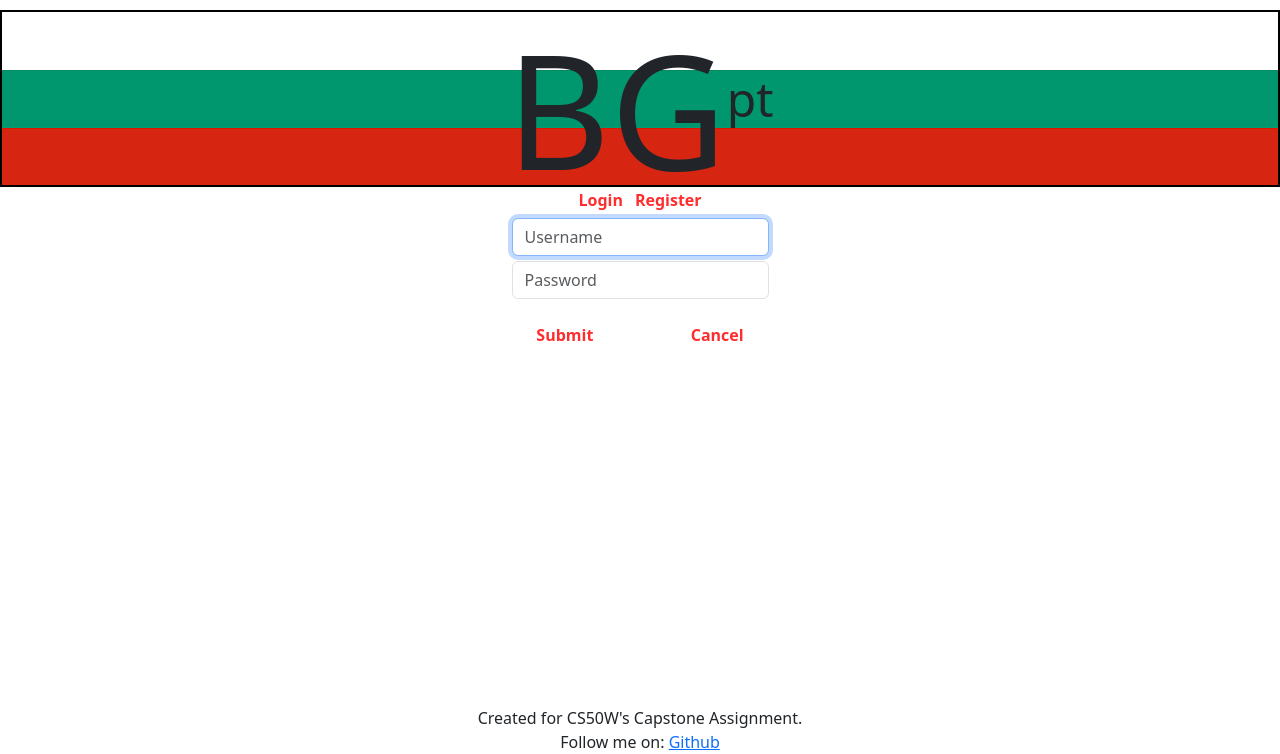
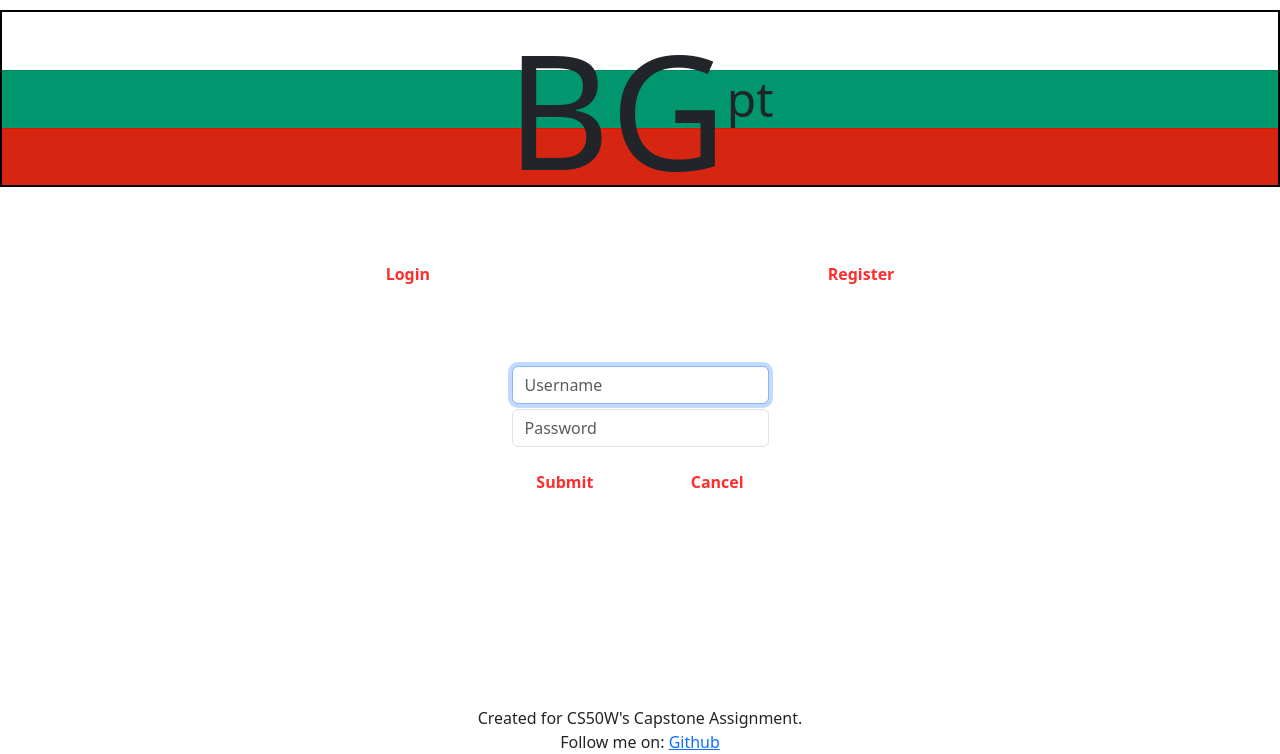
Before and after one commit to dermotbg/CS50W_final_project, a Django app: page /login in a window 1280 px wide. Shown: the part 46-800 px from the top of the page. Run offline with Django 4.2, Linux system fonts and the light colour scheme.

Commit message:
centre login/reg forms

```diff
--- a/BGpt/static/BGpt/styles.css
+++ b/BGpt/static/BGpt/styles.css
@@ -35,6 +35,12 @@ body .btn-sec:hover {
   background-color: #ff2d2d;
   color: #ffffff;
 }
+body #cont-cont {
+  display: flex;
+  flex-direction: column;
+  justify-content: space-evenly;
+  min-height: 50vh;
+}
 body #register-cont {
   display: none;
   flex-direction: column;
@@ -64,6 +70,9 @@ body .btn-cont {
 }
 body .btn-cont a {
   text-decoration: none;
+}
+body .log {
+  justify-content: space-evenly;
 }
 body .btn-reg {
   justify-content: space-between;
--- a/BGpt/static/BGpt/styles.scss
+++ b/BGpt/static/BGpt/styles.scss
@@ -50,6 +50,12 @@ body{
     .btn-sec:hover{
         background-color: $red;
         color: $white;
+    }
+    #cont-cont{
+        display: flex;
+        flex-direction: column;
+        justify-content: space-evenly;
+        min-height: 50vh;
     }
     #register-cont{
         display: none;
@@ -107,6 +113,9 @@ body{
         a{
             text-decoration: none;
         }
+    }
+    .log{
+        justify-content: space-evenly;
     }
     .btn-reg {
         justify-content: space-between;
--- a/BGpt/templates/BGpt/login_register.html
+++ b/BGpt/templates/BGpt/login_register.html
@@ -9,9 +9,10 @@
     <h3>t</h3>
 </div>
 
-<div class="btn-cont">
-    <button type="button" class="btn-prim" id="login">Login</button>
-    <button type="button" class="btn-prim" id="register">Register</button>
+<div id="cont-cont">
+    <div class="btn-cont log">
+        <button type="button" class="btn btn-prim" id="login">Login</button>
+        <button type="button" class="btn btn-prim" id="register">Register</button>
     </div>
     <!-- REG FORM -->
     <div id="register-cont">
@@ -55,6 +56,8 @@
     <div class="message">
         {{ message }}
     </div>
+</div>
+
 {% endblock %}
 {% block page_scripts %}
 <script src="{% static 'BGpt/slide.js' %}"></script>
```
Also changed, not shown: db.sqlite3. Lines whose indentation alone changed are shown as unchanged.
